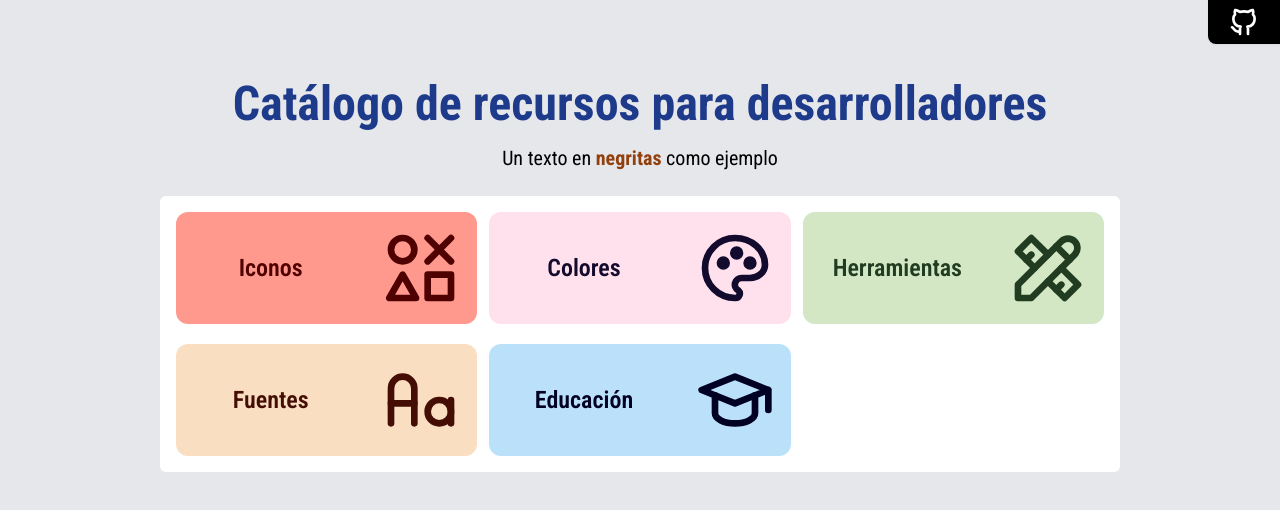
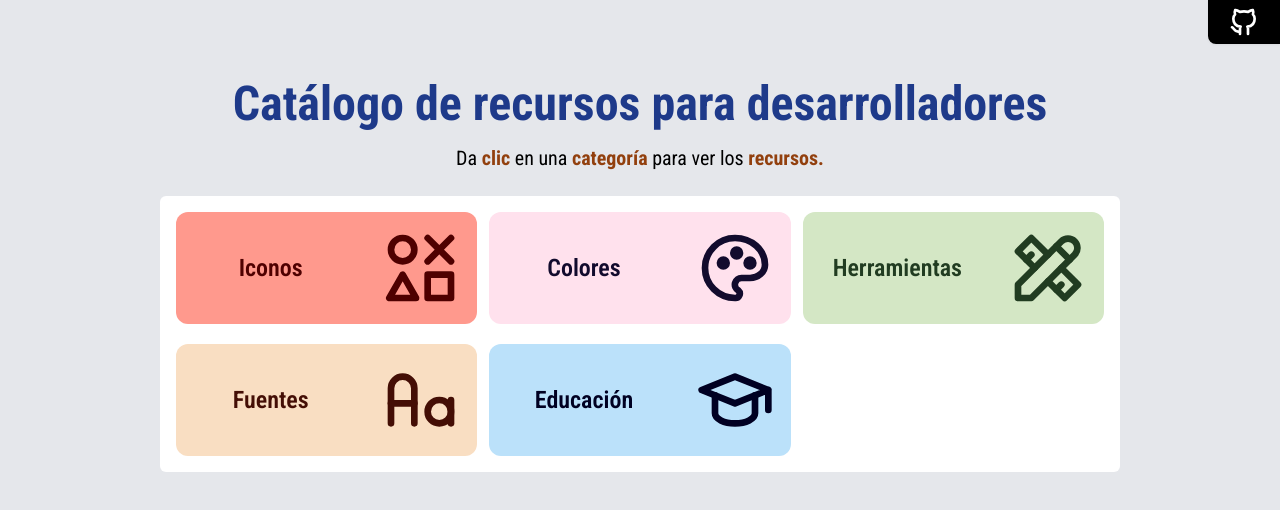
Before and after one commit to DiegoAaronMP/catalogo-recursos-desarrolladores, a React (Vite) app: page / in a window 1280 px wide. Shown: the top 510 px of the page. Built offline with nearby package versions, Linux system fonts and the light colour scheme.

Commit message:
Cambiados los subtítulos de ResourcesPage y CategoriesPage.

```diff
--- a/src/pages/CategoriesPage.jsx
+++ b/src/pages/CategoriesPage.jsx
@@ -12,7 +12,7 @@ export const CategoriesPage = () => {
                 Catálogo de recursos para desarrolladores
             </h1>
             <h2 className='mt-4 mb-6 mx-auto text-center font-roboto-condensed text-xl'>
-                Un texto en <strong className='text-amber-800'>negritas</strong> como ejemplo
+                Da <strong className='text-amber-800'>clic</strong> en una <strong className='text-amber-800'>categoría</strong> para ver los <strong className='text-amber-800'>recursos.</strong>
             </h2>
 
             {/* Contenedor de las cards*/}
--- a/src/pages/ResourcesPage.jsx
+++ b/src/pages/ResourcesPage.jsx
@@ -39,7 +39,7 @@ export const ResourcesPage = () => {
                 <Icon className='size-11'/>
             </h1>
             <h2 className='mt-4 mb-6 mx-auto text-center font-roboto-condensed text-xl'>
-                Un texto en <strong className='text-amber-800'>negritas</strong> como ejemplo
+                Da <strong className='text-amber-800'>clic</strong> en un <strong className='text-amber-800'>recurso</strong> para ser redirigido a su página.
             </h2>
 
 
```
